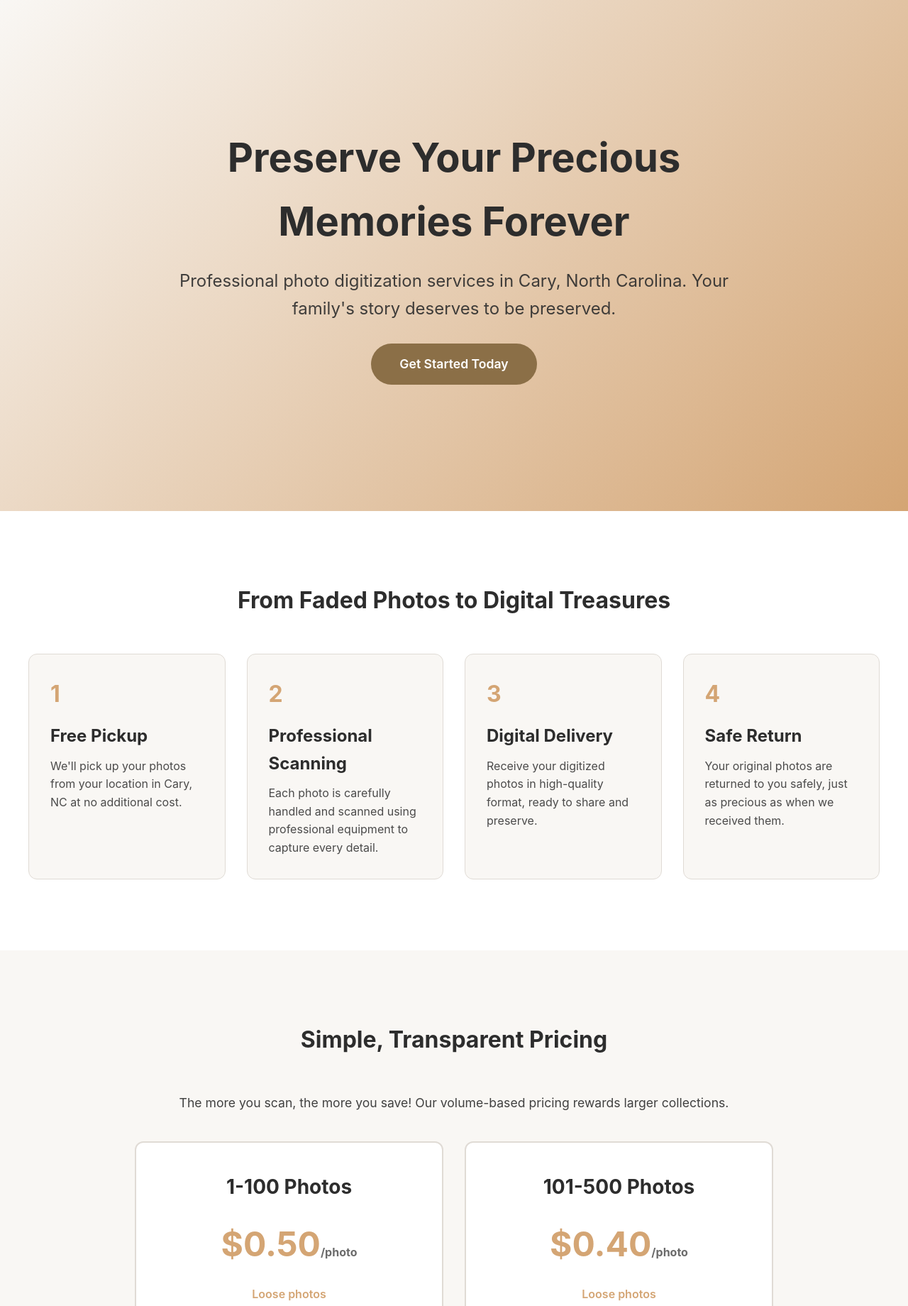
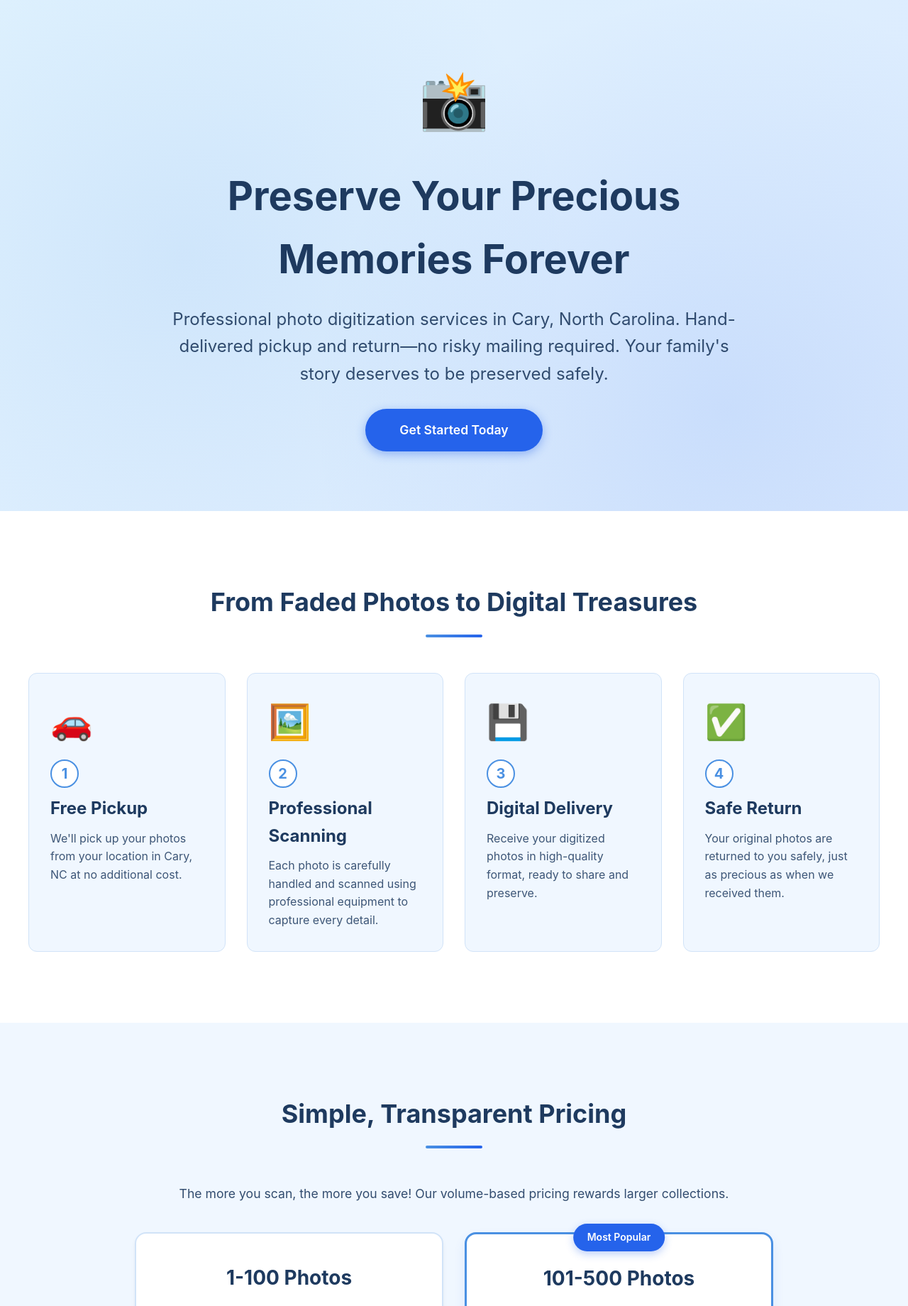
Before and after one commit to wmichelin/wmichelin.github.io, a plain HTML site: page photodigitization.html in a window 1280 px wide. Shown: the top 1840 px of the page at 71% size. Drawn offline with Linux system fonts and the light colour scheme.

Commit message:
Updated copy, css name

```diff
--- a/digitalmedia.css
+++ b/photodigitization.css
@@ -1,11 +1,13 @@
 :root {
-    --bg-color: #f9f7f4;
-    --font-color: #2d2d2d;
-    --accent-color: #d4a574;
-    --cta-color: #8b6f47;
-    --card-bg: #fff;
-    --border-color: #e0dbd5;
-    --shadow-color: rgba(0, 0, 0, 0.1);
+    --bg-color: #f0f7ff;
+    --font-color: #1e3a5f;
+    --accent-color: #4a90e2;
+    --cta-color: #2563eb;
+    --card-bg: #ffffff;
+    --border-color: #d1e3f8;
+    --shadow-color: rgba(37, 99, 235, 0.1);
+    --gradient-start: #e0f2fe;
+    --gradient-end: #dbeafe;
 }
 
 * {
@@ -58,11 +60,40 @@ body {
     justify-content: center;
     text-align: center;
     padding: 60px 20px;
-    background: linear-gradient(135deg, var(--bg-color) 0%, var(--accent-color) 100%);
+    background: linear-gradient(135deg, var(--gradient-start) 0%, var(--gradient-end) 100%);
+    position: relative;
+    overflow: hidden;
+}
+
+.hero::before {
+    content: '';
+    position: absolute;
+    top: 0;
+    left: 0;
+    right: 0;
+    bottom: 0;
+    background-image:
+        radial-gradient(circle at 20% 50%, rgba(74, 144, 226, 0.1) 0%, transparent 50%),
+        radial-gradient(circle at 80% 80%, rgba(37, 99, 235, 0.1) 0%, transparent 50%);
+    pointer-events: none;
 }
 
 .hero-content {
     max-width: 800px;
+    position: relative;
+    z-index: 1;
+}
+
+.hero-icon {
+    font-size: 5rem;
+    margin-bottom: 20px;
+    display: inline-block;
+    animation: float 3s ease-in-out infinite;
+}
+
+@keyframes float {
+    0%, 100% { transform: translateY(0px); }
+    50% { transform: translateY(-10px); }
 }
 
 .hero h1 {
@@ -83,7 +114,7 @@ body {
     display: inline-block;
     background: var(--cta-color);
     color: #fff;
-    padding: 15px 40px;
+    padding: 16px 48px;
     font-size: 1.1rem;
     font-weight: 600;
     text-decoration: none;
@@ -92,13 +123,14 @@ body {
     border: none;
     cursor: pointer;
     min-width: 200px;
-    min-height: 50px;
+    min-height: 54px;
+    box-shadow: 0 4px 14px rgba(37, 99, 235, 0.4);
 }
 
 .cta-button:hover {
-    background: var(--accent-color);
-    transform: translateY(-2px);
-    box-shadow: 0 10px 20px var(--shadow-color);
+    background: #1d4ed8;
+    transform: translateY(-3px);
+    box-shadow: 0 12px 24px rgba(37, 99, 235, 0.5);
 }
 
 .cta-button:focus {
@@ -117,11 +149,25 @@ section {
 }
 
 .section-title {
-    font-size: 2rem;
-    font-weight: bold;
+    font-size: 2.25rem;
+    font-weight: 700;
     text-align: center;
     margin-bottom: 50px;
     color: var(--font-color);
+    position: relative;
+    padding-bottom: 20px;
+}
+
+.section-title::after {
+    content: '';
+    position: absolute;
+    bottom: 0;
+    left: 50%;
+    transform: translateX(-50%);
+    width: 80px;
+    height: 4px;
+    background: linear-gradient(90deg, var(--accent-color), var(--cta-color));
+    border-radius: 2px;
 }
 
 /* Services Section */
@@ -140,13 +186,34 @@ section {
     border-radius: 12px;
     background-color: var(--bg-color);
     border: 1px solid var(--border-color);
+    transition: all 0.3s ease;
+}
+
+.service-card:hover {
+    transform: translateY(-5px);
+    box-shadow: 0 10px 30px var(--shadow-color);
+    border-color: var(--accent-color);
+}
+
+.service-icon {
+    font-size: 3rem;
+    margin-bottom: 15px;
+    display: block;
 }
 
 .service-number {
-    font-size: 2rem;
+    font-size: 1.25rem;
     font-weight: bold;
     color: var(--accent-color);
-    margin-bottom: 15px;
+    margin-bottom: 10px;
+    background: var(--card-bg);
+    width: 40px;
+    height: 40px;
+    display: inline-flex;
+    align-items: center;
+    justify-content: center;
+    border-radius: 50%;
+    border: 2px solid var(--accent-color);
 }
 
 .service-card h3 {
@@ -176,16 +243,38 @@ section {
 .pricing-card {
     background: var(--card-bg);
     padding: 40px;
-    border-radius: 12px;
+    border-radius: 16px;
     text-align: center;
     border: 2px solid var(--border-color);
     transition: all 0.3s ease;
+    box-shadow: 0 4px 6px rgba(0, 0, 0, 0.05);
+    position: relative;
+}
+
+.popular-badge {
+    position: absolute;
+    top: -15px;
+    left: 50%;
+    transform: translateX(-50%);
+    background: var(--cta-color);
+    color: white;
+    padding: 8px 20px;
+    border-radius: 20px;
+    font-size: 0.875rem;
+    font-weight: 600;
+    box-shadow: 0 4px 12px rgba(37, 99, 235, 0.3);
 }
 
 .pricing-card:hover {
     border-color: var(--accent-color);
-    box-shadow: 0 10px 30px var(--shadow-color);
-    transform: translateY(-5px);
+    box-shadow: 0 20px 40px var(--shadow-color);
+    transform: translateY(-8px);
+}
+
+.pricing-card:nth-child(2) {
+    border-color: var(--accent-color);
+    border-width: 3px;
+    box-shadow: 0 8px 16px var(--shadow-color);
 }
 
 .pricing-card h3 {
@@ -225,7 +314,7 @@ section {
 
 /* Promotions Section */
 .promotions {
-    background: linear-gradient(135deg, var(--accent-color) 0%, var(--cta-color) 100%);
+    background: linear-gradient(135deg, var(--cta-color) 0%, var(--accent-color) 100%);
     color: #fff;
 }
 
@@ -242,10 +331,16 @@ section {
 }
 
 .promo-card {
-    background: rgba(255, 255, 255, 0.95);
-    padding: 30px;
-    border-radius: 12px;
+    background: rgba(255, 255, 255, 0.98);
+    padding: 35px;
+    border-radius: 16px;
     text-align: center;
+    box-shadow: 0 8px 20px rgba(0, 0, 0, 0.1);
+    transition: transform 0.3s ease;
+}
+
+.promo-card:hover {
+    transform: translateY(-5px);
 }
 
 .promo-icon {
@@ -299,9 +394,10 @@ section {
     max-width: 700px;
     margin: 0 auto;
     background: var(--card-bg);
-    padding: 40px;
-    border-radius: 12px;
-    box-shadow: 0 10px 30px var(--shadow-color);
+    padding: 50px;
+    border-radius: 16px;
+    box-shadow: 0 10px 40px var(--shadow-color);
+    border: 1px solid var(--border-color);
 }
 
 .form-group {
@@ -334,6 +430,7 @@ section {
 .form-group textarea:focus {
     outline: none;
     border-color: var(--accent-color);
+    box-shadow: 0 0 0 3px rgba(74, 144, 226, 0.1);
 }
 
 .form-group textarea {
@@ -365,20 +462,21 @@ section {
     width: 100%;
     background: var(--cta-color);
     color: #fff;
-    padding: 15px 40px;
+    padding: 16px 40px;
     font-size: 1.1rem;
     font-weight: 600;
     border: none;
     border-radius: 50px;
     cursor: pointer;
     transition: all 0.3s ease;
-    min-height: 50px;
+    min-height: 54px;
+    box-shadow: 0 4px 14px rgba(37, 99, 235, 0.4);
 }
 
 .submit-btn:hover {
-    background: var(--accent-color);
-    transform: translateY(-2px);
-    box-shadow: 0 10px 20px var(--shadow-color);
+    background: #1d4ed8;
+    transform: translateY(-3px);
+    box-shadow: 0 12px 24px rgba(37, 99, 235, 0.5);
 }
 
 .submit-btn:focus {
--- a/photodigitization.html
+++ b/photodigitization.html
@@ -34,8 +34,8 @@
     <link rel="canonical" href="https://waltermichelin.com/photodigitization">
 
     <!-- Preload CSS to prevent FOUC -->
-    <link rel="preload" href="digitalmedia.css" as="style">
-    <link rel="stylesheet" href="digitalmedia.css">
+    <link rel="preload" href="photodigitization.css" as="style">
+    <link rel="stylesheet" href="photodigitization.css">
     <link rel="icon" type="image/png" href="favicon-32x32.png" sizes="32x32" />
     <link rel="icon" type="image/png" href="favicon-16x16.png" sizes="16x16" />
 </head>
@@ -43,8 +43,9 @@
     <!-- Hero Section -->
     <section class="hero">
         <div class="hero-content">
+            <div class="hero-icon">📸</div>
             <h1>Preserve Your Precious Memories Forever</h1>
-            <p>Professional photo digitization services in Cary, North Carolina. Your family's story deserves to be preserved.</p>
+            <p>Professional photo digitization services in Cary, North Carolina. Hand-delivered pickup and return—no risky mailing required. Your family's story deserves to be preserved safely.</p>
             <a href="#contact" class="cta-button">Get Started Today</a>
         </div>
     </section>
@@ -55,21 +56,25 @@
             <h2 class="section-title">From Faded Photos to Digital Treasures</h2>
             <div class="services-grid">
                 <div class="service-card">
+                    <div class="service-icon">🚗</div>
                     <div class="service-number">1</div>
                     <h3>Free Pickup</h3>
                     <p>We'll pick up your photos from your location in Cary, NC at no additional cost.</p>
                 </div>
                 <div class="service-card">
+                    <div class="service-icon">🖼️</div>
                     <div class="service-number">2</div>
                     <h3>Professional Scanning</h3>
                     <p>Each photo is carefully handled and scanned using professional equipment to capture every detail.</p>
                 </div>
                 <div class="service-card">
+                    <div class="service-icon">💾</div>
                     <div class="service-number">3</div>
                     <h3>Digital Delivery</h3>
                     <p>Receive your digitized photos in high-quality format, ready to share and preserve.</p>
                 </div>
                 <div class="service-card">
+                    <div class="service-icon">✅</div>
                     <div class="service-number">4</div>
                     <h3>Safe Return</h3>
                     <p>Your original photos are returned to you safely, just as precious as when we received them.</p>
@@ -98,6 +103,7 @@
                     </ul>
                 </div>
                 <div class="pricing-card">
+                    <div class="popular-badge">Most Popular</div>
                     <h3>101-500 Photos</h3>
                     <div class="price">$0.40<span class="price-unit">/photo</span></div>
                     <p style="text-align: center; margin: 10px 0; font-weight: 600; color: var(--accent-color);">Loose photos</p>
```
